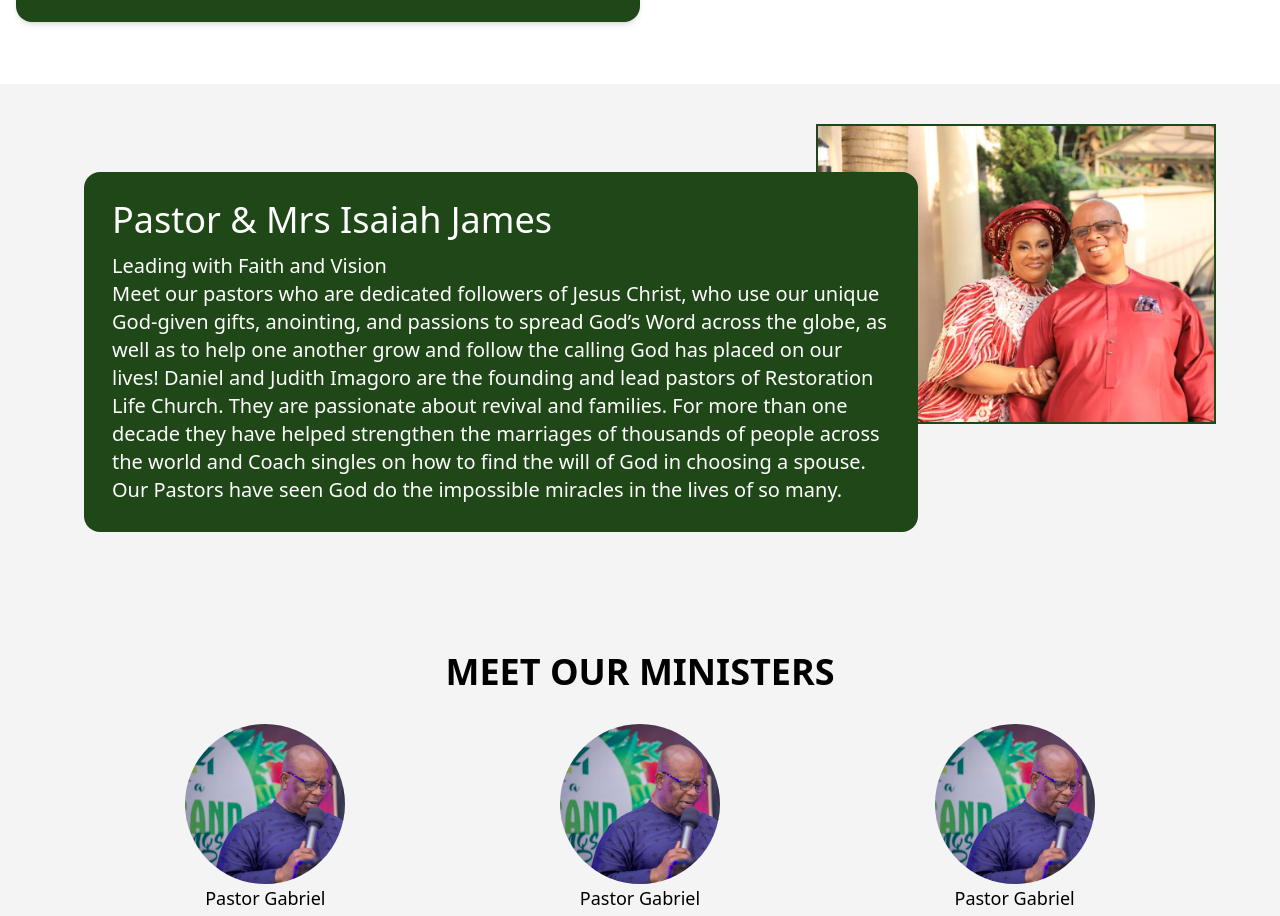
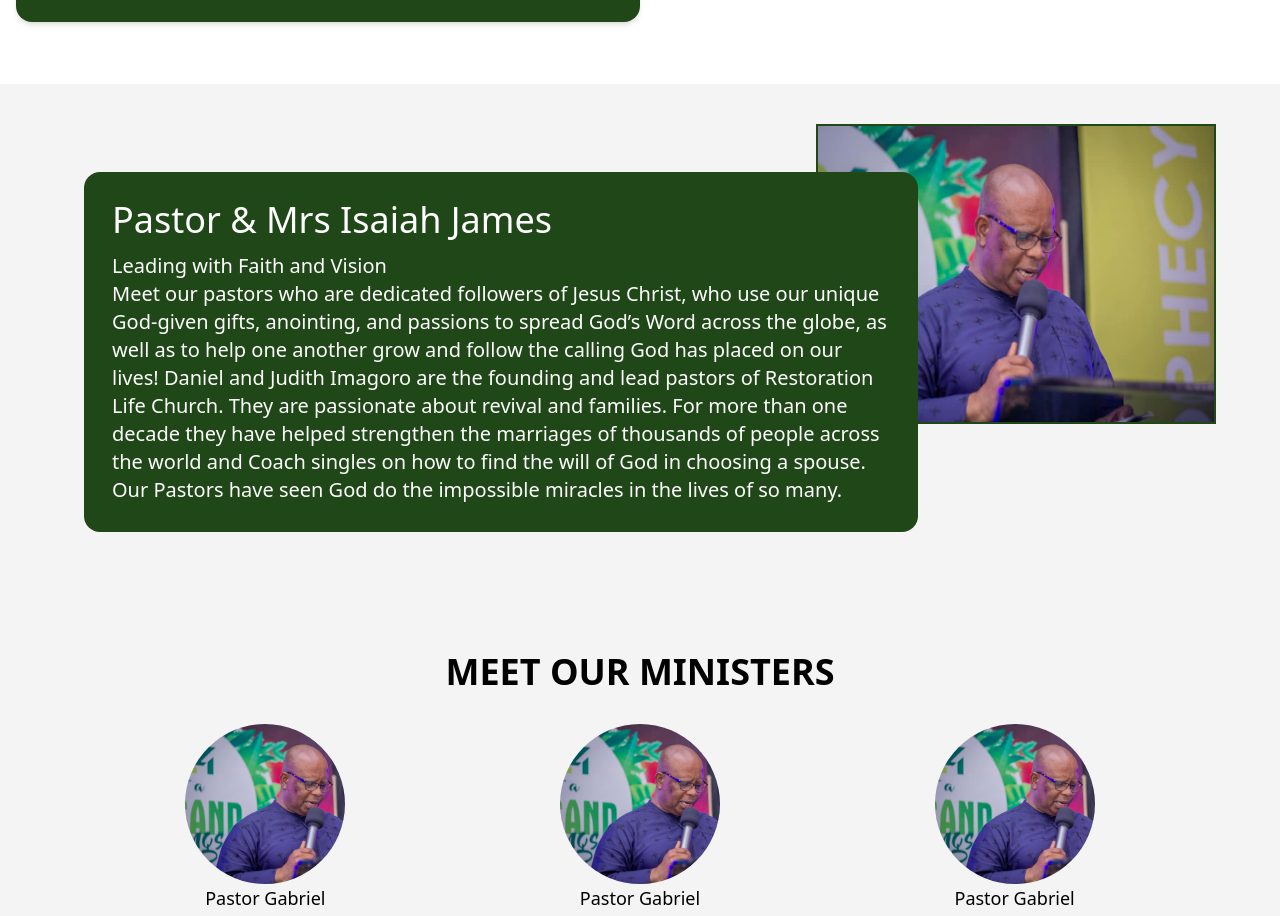
Before and after one commit to ahLfyreD/calvaryProject, a React (Vite) app: page /who_we_are in a window 1280 px wide. Shown: the part 1340-2256 px from the top of the page. Built offline with nearby package versions, Linux system fonts and the light colour scheme.

Commit message:
image modify

```diff
--- a/src/pages/about/AboutPage.jsx
+++ b/src/pages/about/AboutPage.jsx
@@ -37,7 +37,8 @@ const AboutPage = () => {
 
             <section className='shadow-xl bg-[#f4f4f4] py-10'>
                 <div className="w-full p-5 max-w-6xl mx-auto sm:flex sm:justify-start relative">
-                    <div className='bg-pastorsImage border-2 border-[#1f4717] w-full h-[250px] sm:w-[400px] sm:h-[300px] bg-cover sm:absolute sm:top-0 sm:right-0'>
+                    <div className='border-2 border-[#1f4717] w-full h-[250px] sm:w-[400px] sm:h-[300px] bg-cover sm:absolute sm:top-0 sm:right-0'>
+                        <img src={LeadPastor} className='w-full h-full' alt="" />
                     </div>
                     <div className='relative bg-[#1f4717] mx-auto sm:mx-0 w-[90%] sm:w-[75%] p-5 sm:p-7 rounded-2xl -mt-28 sm:mt-7'>
                         <h2 className='text-2xl sm:text-4xl mb-3 text-[white]'>Pastor & Mrs Isaiah James</h2>
```
